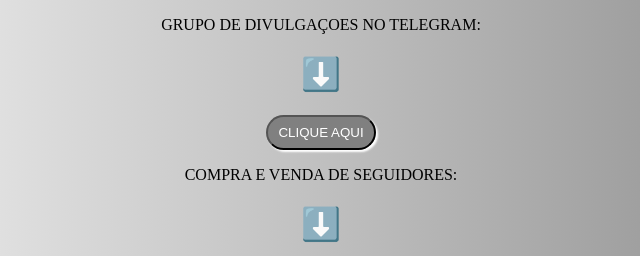
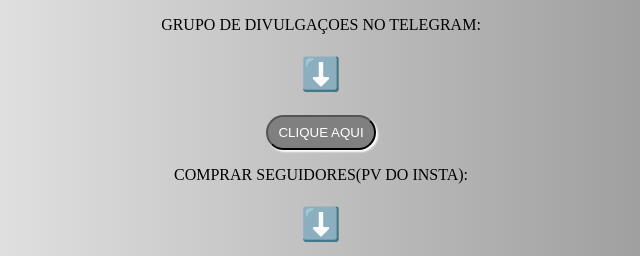
Before and after one commit to GruposRV/gruposrv.github.io, a plain HTML site: page index.html in a window 1280 px wide. Shown: the top 256 px of the page, 319-959 px from the left. Drawn offline with Linux system fonts and the light colour scheme.

Commit message:
Update index.html

```diff
--- a/index.html
+++ b/index.html
@@ -38,7 +38,7 @@
 </body>
 
 <body>
-  <p>COMPRA E VENDA DE SEGUIDORES:</p>
+  <p>COMPRAR SEGUIDORES(PV DO INSTA):</p>
   <h1>⬇️</h1>
 </body>
 
```
